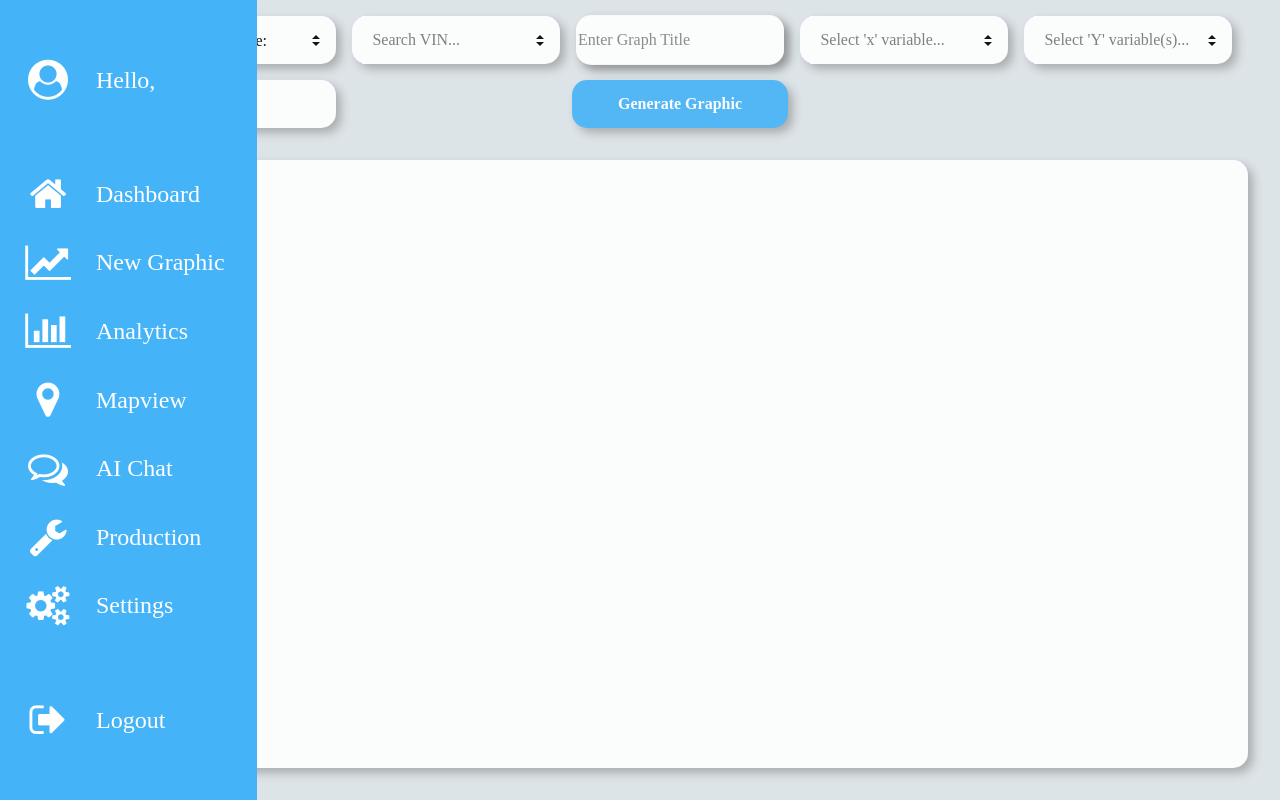
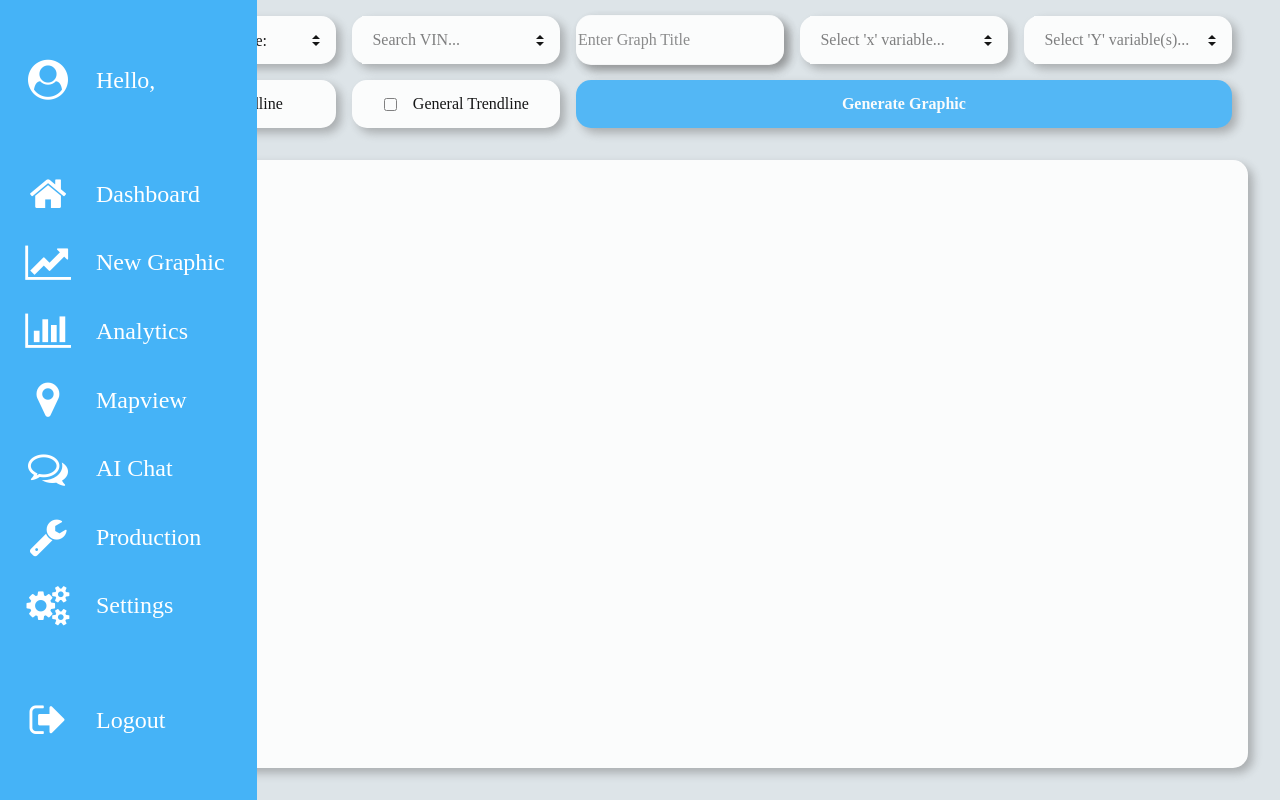
Before and after one commit to Adell02/INT_analytics_app, a Flask app: template app/templates/newgraphic.html in a window 1280 px wide. Run offline with Flask 3, Linux system fonts and the light colour scheme; the template is opened without the code that fills it, so the values that code supplies are empty; parts of the project's set-up code (start-up, migrations or seed data) failed here and were passed over; some libraries are stand-ins or nearby versions; some web fonts are replaced.

Commit message:
changes newgraphic + corr

```diff
--- a/app/static/css/newgraphic.css
+++ b/app/static/css/newgraphic.css
@@ -41,12 +41,12 @@
 .recuadro-in-left-newgraphic{
     justify-content: left;
     display: flex;
-    width: 20%;
+    width: 33.3%;
 }
 .recuadro-in-middle-newgraphic{
     justify-content: space-evenly;
     display: flex;
-    width: 60%;
+    width: 100%;
 }
 .recuadro-in-right-newgraphic{
     justify-content: space-evenly;
@@ -86,7 +86,7 @@
 
 .new-graphic-save{
     margin-right: 1rem;
-    width: 32%;
+    width: 100%;
     height: 3rem;
     background-color: #45b3f7;
     opacity: 90%;
--- a/app/templates/newgraphic.html
+++ b/app/templates/newgraphic.html
@@ -21,6 +21,7 @@
                       <option value="Histogram_Distribution">Histogram / Distribution</option>
                       <option value="Scatter_Plot">Scatter Plot</option>
                       <option value="Line_Chart">Line Chart</option>
+                      <option value="Box_Plot">Box Plot</option>
                     </select>
                 </div>
 
@@ -49,7 +50,7 @@
 
                 <div class="custom-select-newgraphic"  >
                     <div class="Ydropdown">
-                        <input type="text" placeholder="Select 'Y' variable(s)..." onclick="Multiple_showAllOptions('Y_dropdown','.Ydropdown')" oninput="filterOptions('Y_dropdown','Y_dropdownInput')" id="Y_dropdownInput" name="graph_data_y" autocomplete='off'>
+                        <input type="text" placeholder="Select 'Y' variable(s)..." onclick="Multiple_showAllOptions('Y_dropdown','.Ydropdown')" oninput="filterOptions('Y_dropdown','Y_dropdownInput')" id="Y_dropdownInput" name="graph_data_y" autocomplete='off' readonly>
                         <div id="Y_dropdown" class="dropdown-content" onclick="Multiple_selectOption(event,'Y_dropdown','Y_dropdownInput','.Ydropdown')">
                             <!-- Dropdown options will be dynamically added here -->
                         </div>
@@ -59,16 +60,22 @@
 
         </div>
         <li class="recuadro-inferior-newgraphic" >
-            <div class="recuadro-in-left-newgraphic">
+            <div class="recuadro-in-left-newgraphic"id="trendline_block1">
                 <div class="new-graphic-superior-left" >
                     <input type="checkbox" id="trendline" name="trendline" class="trendline-newgraphic">
-                      Trendline
+                      VIN Trendline
+                </div>
+            </div>
+            <div class="recuadro-in-left-newgraphic"id="trendline_block2">
+                <div class="new-graphic-superior-left" >
+                    <input type="checkbox" id="trendline_global" name="trendline_global" class="trendline-newgraphic">
+                      General Trendline
                 </div>
             </div>
             <div class="recuadro-in-middle-newgraphic">
                 <button type="submit"  class="new-graphic-save">Generate Graphic</button>
             </div>
-            <div class="recuadro-in-right-newgraphic"> </div>
+
         </li>
         </form>
         <div class="recuadro-medio-newgraphic" >
@@ -86,6 +93,8 @@
             var graph_data_y;
             var trendline ;
             var trendlineblock ;
+            var trendline_global ;
+            var trendlineblock_global ;
             var VIN_select;
 
             // CHECK IF ELEMENT IN MULTI-SELECTION IS DEFAULT SELECTED
@@ -137,7 +146,7 @@
 
 
             function default_config() {
-                if (graph_type.value == "Pie_Chart" || graph_type.value == "Histogram_Distribution") {
+                if (graph_type.value == "Pie_Chart" || graph_type.value == "Histogram_Distribution" || graph_type.value == "Box_Plot") {
                     graph_data_x.style.display = "none";
                 } else {
                     graph_data_x.style.display = "block";
@@ -145,10 +154,14 @@
                 if(graph_type.value == "Scatter_Plot" ){
                     trendline.style.display="flex";
                     trendlineblock.style.display="flex";
+                    trendline_global.style.display="flex";
+                    trendlineblock_global.style.display="flex";
 
                 } else {
                     trendline.style.display="none"
                     trendlineblock.style.display="none"
+                    trendline_global.style.display="none"
+                    trendlineblock_global.style.display="none"
                 }
             }
 
@@ -160,13 +173,27 @@
                 graph_data_x = document.getElementsByName("graph_data_x")[0];
                 graph_data_y = document.getElementsByName("graph_data_y")[0];
                 trendline = document.getElementById("trendline");
-                trendlineblock = document.querySelector('.new-graphic-superior-left');
+                trendlineblock = document.getElementById('trendline_block1');
+                trendline_global = document.getElementById("trendline_global");
+                trendlineblock_global = document.getElementById('trendline_block2');
 
                 graph_type.value = config[0];
                 graph_title.value = config[1];
                 graph_data_x.value = config[2];
                 graph_data_y.value = config[3];
                 VIN_select.value = config[4];
+
+                if (config[5] == "on"){
+                    trendline.checked = true;
+                }else{
+                    trendline.checked = false;
+                }
+
+                if (config[6] == "on"){
+                    trendline_global.checked = true;
+                }else{
+                    trendline_global.checked = false;
+                }
 
                 graph_type.addEventListener("change", default_config);
                 default_config();
--- a/app/templates/template.html
+++ b/app/templates/template.html
@@ -107,7 +107,7 @@
         <div class="logout">
             <div class="dashboard-box">
                 <div class="dashboard-box-icon">
-                    <a href="/private/settings"> <i class="fa fa-sign-out fa-3x icono-logout"> </i> </a>
+                    <a href="/auth/logout"> <i class="fa fa-sign-out fa-3x icono-logout"> </i> </a>
                 </div>
                 <div class="dashboard-box-text">
                     <!-- Texto dentro de la barra -->
--- a/app/utils/graph_functions/analytics_config.json
+++ b/app/utils/graph_functions/analytics_config.json
@@ -99,7 +99,7 @@
         "element_x": "End odometer",
         "elements_y": ["Max cell V","Min cell V"],
         "key_user": "",
-        "user_reg_line":"False",
+        "user_reg_line":"True",
         "reg_line": "True"
 
     },
--- a/app/utils/graph_functions/dashboard_config.json
+++ b/app/utils/graph_functions/dashboard_config.json
@@ -100,7 +100,7 @@
                 "element_x":"End odometer",
                 "elements_y":["Min cell V","Max cell V"],
                 "title":"User comparison: Cell voltages vs Odometer",
-                "user_reg_line":false,
+                "user_reg_line":true,
                 "reg_line":true
             }
 
```
Also changed, not shown: app/routes/newgraphic.py (+25 -4 lines), app/utils/graph_functions/analytic_functions.py (+0 -8 lines), app/utils/graph_functions/consumption_vs_temp.py (+0 -13 lines), app/utils/graph_functions/plots_generation.py (+14 -0 lines).
